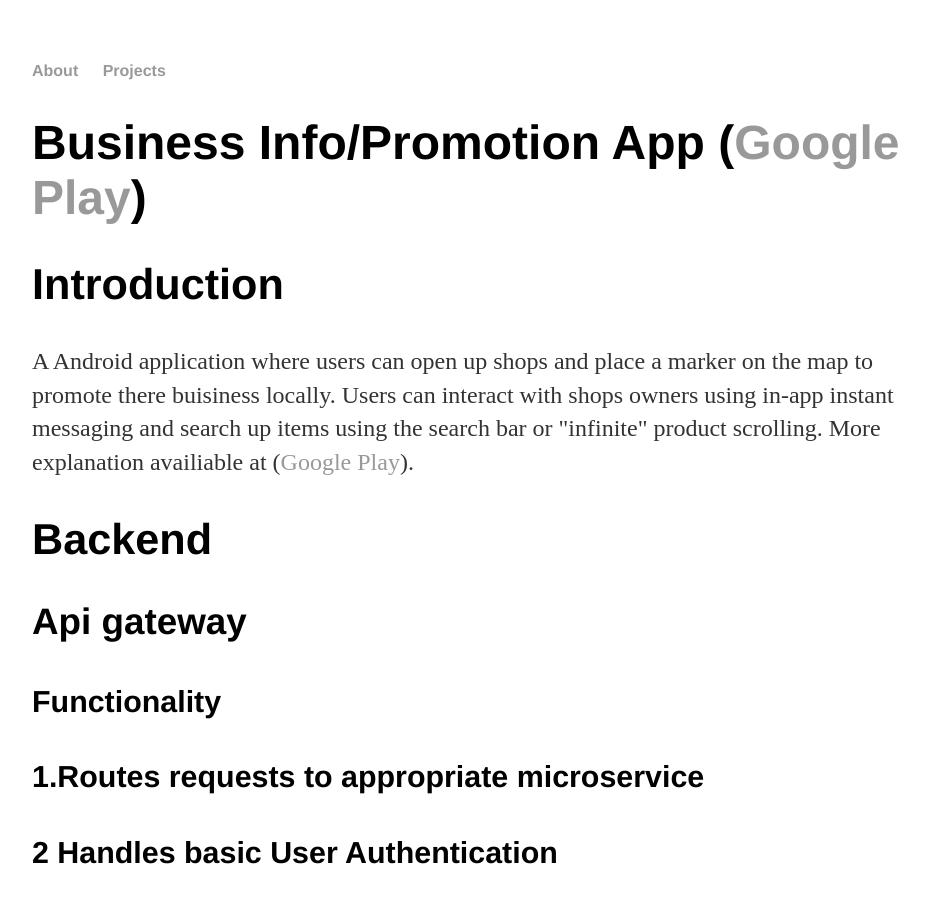
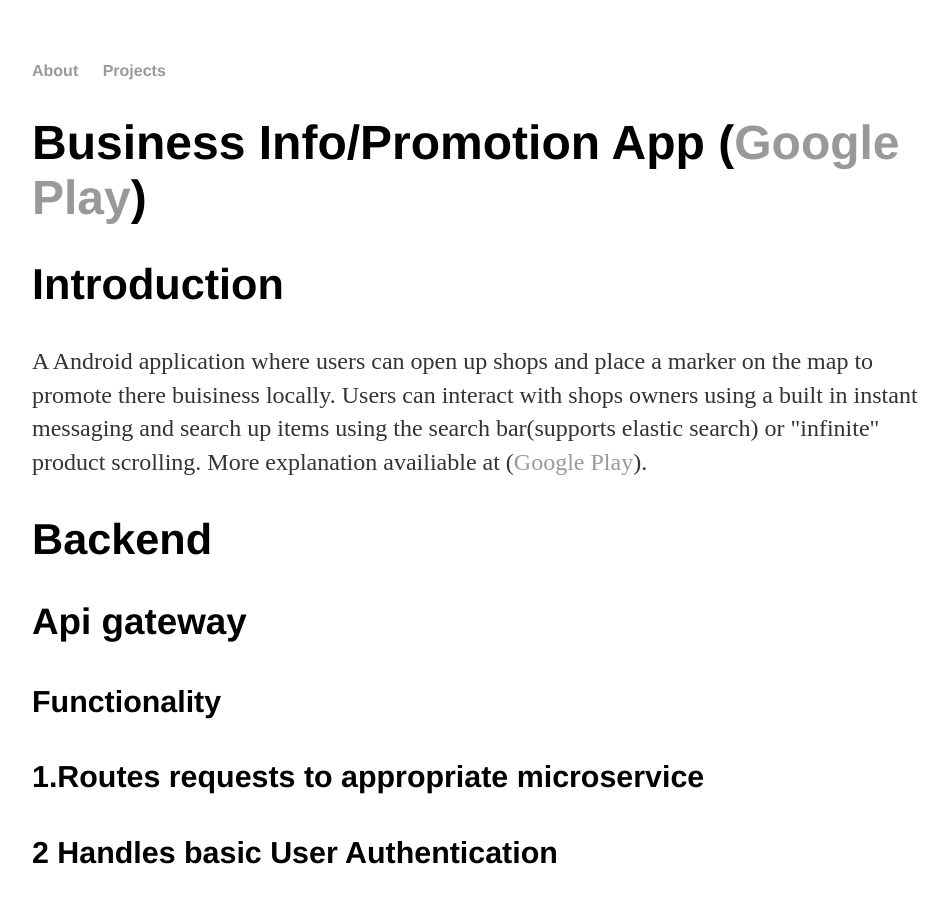
Before and after one commit to jcho7022/jcho7022.github.io, a Jekyll site: the page built from projects/float/index.html, in a window 1280 px wide and 900 px high. Shown: the whole window, without its empty margins (160-1109 px from the left). Built offline with Jekyll 4.4.1, drawn with Linux system fonts in a browser that asks for light colours.

Commit message:
Update index.html

```diff
--- a/projects/float/index.html
+++ b/projects/float/index.html
@@ -5,7 +5,7 @@
 <h1>Business Info/Promotion App (<a href="https://play.google.com/store/apps/details?id=com.floatapplication">Google Play</a>)</h1>
 <h2>Introduction</h2>
 <p>A Android application where users can open up shops and place a marker on the map to promote there buisiness locally.
-Users can interact with shops owners using in-app instant messaging and search up items using the search bar
+Users can interact with shops owners using a built in instant messaging and search up items using the search bar(supports elastic search)
   or "infinite" product scrolling. More explanation availiable at (<a href="https://play.google.com/store/apps/details?id=com.floatapplication">Google Play</a>). </p>
 
 <h2>Backend</h2>
```
